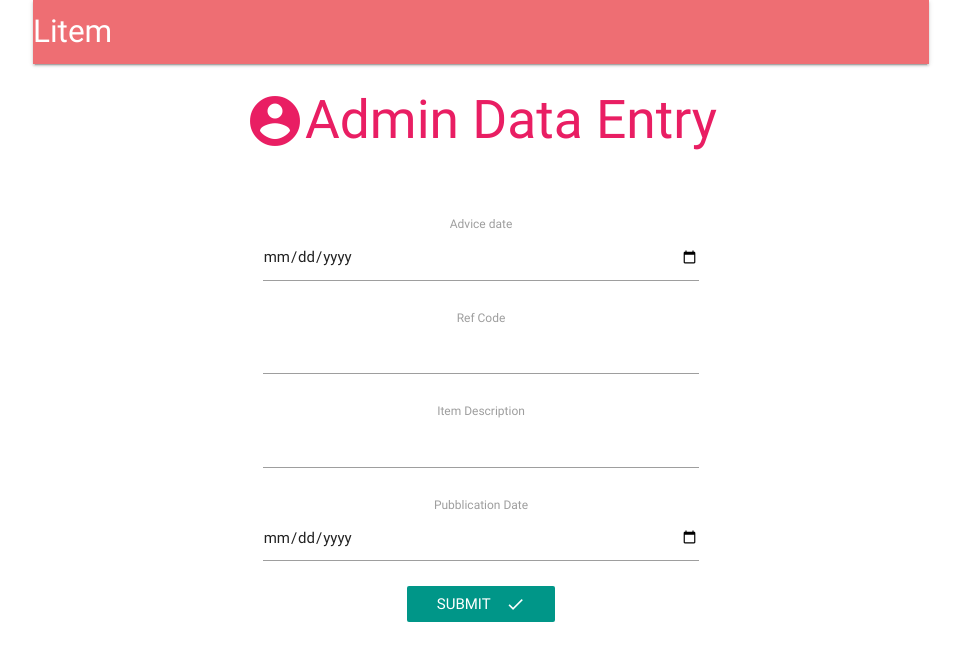
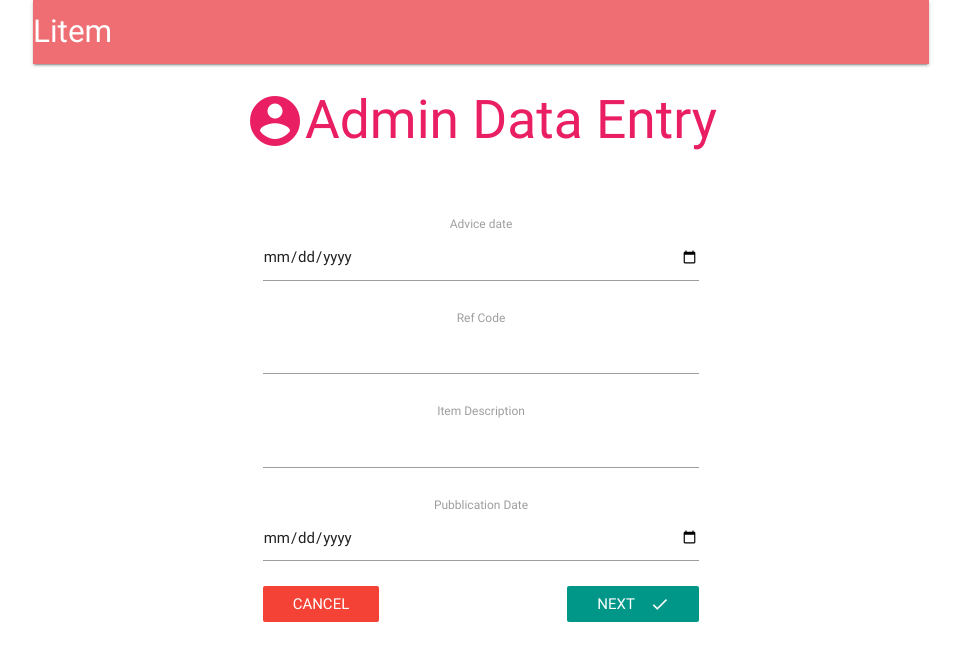
Before and after one commit to Franks85/Litem, a React (Create React App) app in the folder client/: page /dashboard/dataEntry in a window 1280 px wide. Shown: the top 660 px of the page, without its empty margins (159-1120 px from the left). Built offline with nearby package versions, Linux system fonts and the light colour scheme; no server answers.

Commit message:
add dashboard for admin item list

```diff
--- a/client/src/App.js
+++ b/client/src/App.js
@@ -7,7 +7,8 @@ import Header from "./components/publicComponents/Header/Header";
 import Landing from './components/publicComponents/Landing/Landing';
 import Login from './components/Auth/login'
 import Signup from './components/Auth/signup'
-import Dashboard from './components/AdminComponents/Dashboard/Dashboard'
+import Dashboard from './components/AdminComponents/Dashboard/Dashboard';
+import DataEntry from './components/AdminComponents/Dashboard/DataEntry/DataEntry'
 
 class App extends Component {
 
@@ -25,7 +26,8 @@ class App extends Component {
             <Route path="/" exact component={Landing} />
             <Route path='/login' component={Login} />
             <Route path='/signup' component={Signup} />
-            <Route path='/dashboard' component={Dashboard} />
+            <Route path='/dashboard' exact component={Dashboard} />
+            <Route path='/dashboard/dataEntry' component={DataEntry} />
           </div>
         </BrowserRouter>
       </div>
--- a/client/src/actions/index.js
+++ b/client/src/actions/index.js
@@ -6,6 +6,9 @@ export const fetchUser = () => async dispatch => {
   dispatch({ type: FETCH_USER, payload: res.data });
 };
 
-export const adminDataSubmit = (values) => {
-  return { type: ADMIN_DATA_SUBMIT}
+export const adminDataSubmit = (values, history) => async dispatch => {
+  const res = await axios.post('/api/dashboard', values);
+  history.push('/dashboard');
+
+  return { type: ADMIN_DATA_SUBMIT, payload: res.data}
 }
--- a/client/src/components/AdminComponents/Dashboard/Dashboard.js
+++ b/client/src/components/AdminComponents/Dashboard/Dashboard.js
@@ -1,16 +1,9 @@
 import React, { Component } from "react";
 import { connect } from "react-redux";
-import { reduxForm } from "redux-form";
-import { Redirect } from "react-router-dom";
+import { Redirect, Link } from "react-router-dom";
 import * as actions from "../../../actions";
-import AdminForm from "./AdminForm/AdminDataEntry";
-import AdminFormReview from "./AdminForm/adminFormReview";
 
 class Dashboard extends Component {
-  state = {
-    showFormReview: false
-  };
-
   componentDidMount() {
     this.props.fetchUser();
     if (!this.props.auth) {
@@ -21,15 +14,15 @@ class Dashboard extends Component {
   render() {
     return (
       <div>
-        {this.state.showFormReview ? (
-          <AdminFormReview
-            onCancel={() => this.setState({ showFormReview: false })}
-          />
-        ) : (
-          <AdminForm
-            onFormSubmit={() => this.setState({ showFormReview: true })}
-          />
-        )}
+        <h4 style={{ marginTop: 40 }}>Welcome to your admin dashboard! </h4>
+        <p>Click on the red button to start inserting your data. </p>
+        <h4>Item list...</h4>
+        <div className="fixed-action-btn">
+          <Link to="/dashboard/dataEntry" className="btn-floating btn-large red">
+            <i className="material-icons">add</i>
+          </Link>
+        </div>
+
       </div>
     );
   }
@@ -39,8 +32,4 @@ const mapStateToProps = ({ auth }) => {
   return { auth };
 };
 
-Dashboard = connect(mapStateToProps, actions)(Dashboard);
-
-export default reduxForm({
-  form: "dataEntry"
-})(Dashboard);
+export default connect(mapStateToProps, actions)(Dashboard);
--- a/client/src/components/AdminComponents/Dashboard/AdminForm/AdminDataEntry.js
+++ b/client/src/components/AdminComponents/Dashboard/DataEntry/AdminForm/AdminForm.js
@@ -1,8 +1,9 @@
 import React, { Component } from "react";
 import { reduxForm, Field } from "redux-form";
+import { Link } from "react-router-dom";
 import _ from "lodash";
-import { inputField } from "../../../../utils/form/inputsField";
-import formFields from './formFields'
+import { inputField } from "../../../../../utils/form/inputsField";
+import formFields from "./formFields";
 
 class AdminDataEntry extends Component {
   renderField() {
@@ -28,12 +29,13 @@ class AdminDataEntry extends Component {
     const { error, handleSubmit, submitting } = this.props;
     return (
       <div className="center-align">
-        <div className="row">
+        <div className="row" style={{marginBottom: 50}}>
           <h2
             className="center-align pink-text"
             style={{ display: "inline-flex", verticalAlign: "middle" }}
           >
-            <i className="material-icons medium">account_circle</i>Admin Data Entry
+            <i className="material-icons medium">account_circle</i>Admin Data
+            Entry
           </h2>
           <div className="col offset-s3 s6">
             <form onSubmit={handleSubmit(this.submit)}>
@@ -41,13 +43,15 @@ class AdminDataEntry extends Component {
                 {error && <strong>{error}</strong>}
               </div>
               {this.renderField()}
-
+              <Link to="/dashboard" className="red btn-flat white-text left">
+                Cancel
+              </Link>
               <button
                 type="submit"
                 disabled={submitting}
-                className="teal btn-flat white-text"
+                className="teal btn-flat white-text right"
               >
-                Submit
+                Next
                 <i className="material-icons right">done</i>
               </button>
             </form>
@@ -61,8 +65,8 @@ class AdminDataEntry extends Component {
 function validate(values) {
   const errors = {};
 
-  if(isNaN(Number(values.refCode))) {
-    errors.refCode = 'RefCode must be a number'
+  if (isNaN(Number(values.refCode))) {
+    errors.refCode = "RefCode must be a number";
   }
 
   _.each(formFields, ({ name }) => {
--- a/client/src/components/AdminComponents/Dashboard/AdminForm/adminFormReview.js
+++ b/client/src/components/AdminComponents/Dashboard/DataEntry/AdminForm/adminFormReview.js
@@ -1,10 +1,11 @@
 import React from "react";
 import { connect } from "react-redux";
-import * as actions from "../../../../actions";
+import { withRouter } from 'react-router-dom';
+import * as actions from "../../../../../actions";
 import _ from "lodash";
 import formFields from "./formFields";
 
-const adminFormReview = ({ onCancel, formValues, adminDataSubmit }) => {
+const adminFormReview = ({ onCancel, formValues, adminDataSubmit, history }) => {
   const reviewFields = _.map(formFields, ({ label, name }) => {
     return (
       <div key={name}>
@@ -27,9 +28,9 @@ const adminFormReview = ({ onCancel, formValues, adminDataSubmit }) => {
       </button>
       <button
         className="green btn-flat right white-text"
-        onClick={() => adminDataSubmit(formValues)}
+        onClick={() => adminDataSubmit(formValues, history)}
       >
-        Send Data
+        Confirm
         <i className="material-icons right">done</i>
       </button>
     </div>
@@ -42,4 +43,4 @@ const mapStateToProps = state => {
   };
 };
 
-export default connect(mapStateToProps, actions)(adminFormReview);
+export default connect(mapStateToProps, actions)(withRouter(adminFormReview));
--- /dev/null
+++ b/client/src/components/AdminComponents/Dashboard/DataEntry/DataEntry.js
@@ -0,0 +1,30 @@
+import React, { Component } from "react";
+import AdminForm from "./AdminForm/AdminForm";
+import AdminFormReview from "./AdminForm/adminFormReview";
+import { reduxForm } from "redux-form";
+
+class DataEntry extends Component {
+  state = {
+    showFormReview: false
+  };
+
+  render() {
+    return (
+      <div>
+        {this.state.showFormReview ? (
+          <AdminFormReview
+            onCancel={() => this.setState({ showFormReview: false })}
+          />
+        ) : (
+          <AdminForm
+            onFormSubmit={() => this.setState({ showFormReview: true })}
+          />
+        )}
+      </div>
+    );
+  }
+}
+
+export default reduxForm({
+  form: "dataEntry"
+})(DataEntry);
--- a/client/src/components/Auth/login.js
+++ b/client/src/components/Auth/login.js
@@ -54,7 +54,7 @@ class Login extends Component {
           className="pink-text"
           style={{ display: "inline-flex", verticalAlign: "middle" }}
         >
-          <i class="material-icons medium">account_circle</i>LOGIN
+          <i className="material-icons medium">account_circle</i>LOGIN
         </h2>
         <div className="row">
           <div className="col offset-s3 s6">
--- a/client/src/components/Auth/signup.js
+++ b/client/src/components/Auth/signup.js
@@ -53,7 +53,7 @@ class Signup extends Component {
           className="pink-text"
           style={{ display: "inline-flex", verticalAlign: "middle" }}
         >
-          <i class="material-icons medium">account_circle</i>SIGNUP
+          <i className="material-icons medium">account_circle</i>SIGNUP
         </h2>
         <div className="row">
           <div className="col offset-s3 s6">
--- a/client/src/components/publicComponents/Header/Header.js
+++ b/client/src/components/publicComponents/Header/Header.js
@@ -18,8 +18,11 @@ class Header extends Component {
         ];
       default:
         return [
-          <li key="4">
+          <li key="1">
             <a href="/dashboard">Dashboard</a>
+          </li>,
+          <li key="2">
+            <a href="/dashboard/dataEntry">NewItem</a>
           </li>,
           <li key="3">
             <a href="/api/logout">Logout</a>
```
Also changed, not shown: client/src/components/AdminComponents/Dashboard/DataEntry/AdminForm/formFields.js (renamed from client/src/components/AdminComponents/Dashboard/AdminForm/formFields.js), 2 other files (tests, documents, lock files or other folders).
